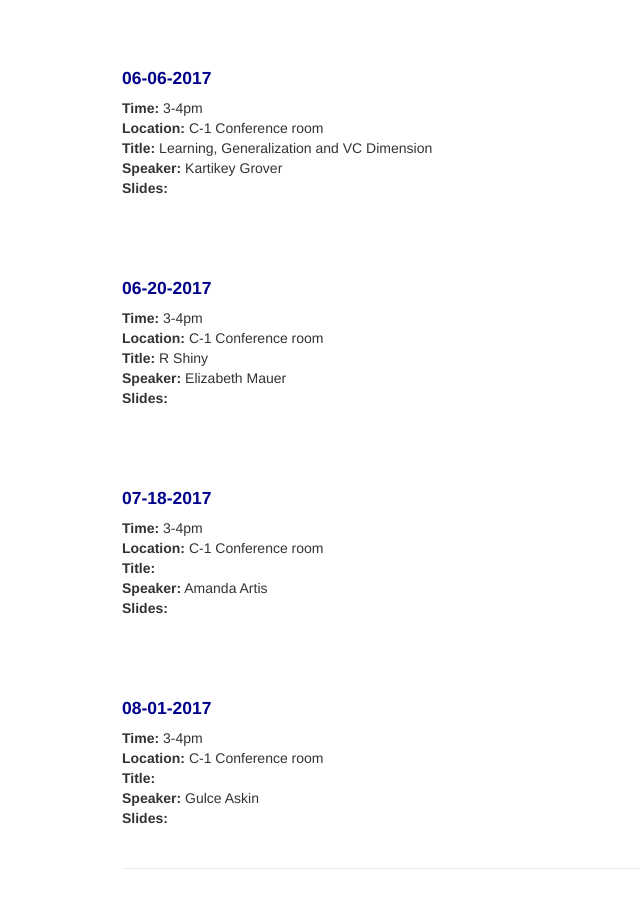
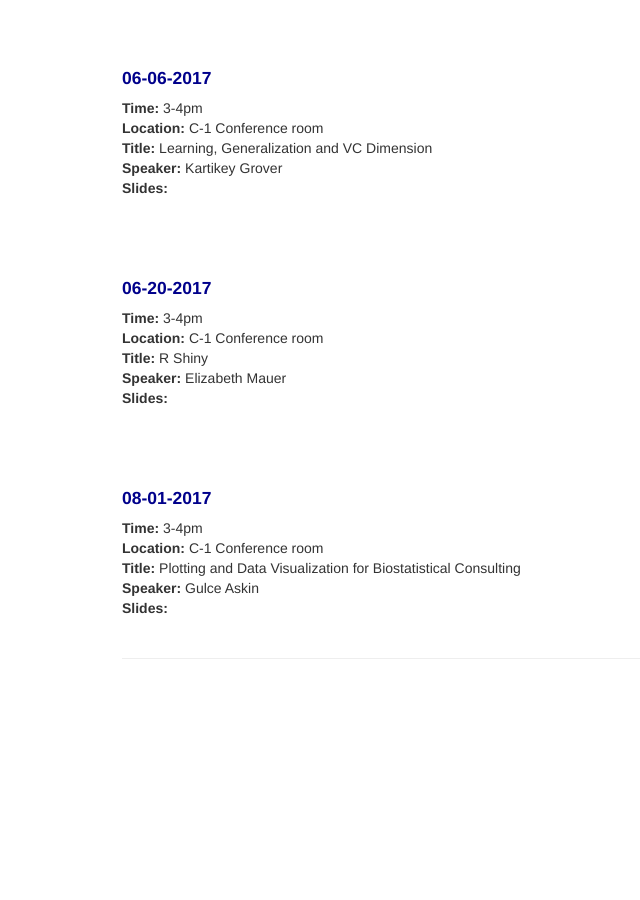
Before and after one commit to ovsavenkov/ovsavenkov.github.io, a Jekyll site: the page built from seminars.md, in a window 1280 px wide and 900 px high, scrolled down 1444 px. Shown: the whole window, without its empty margins (168-808 px from the left). Built offline with Jekyll 4.4.1, drawn with Linux system fonts in a browser that asks for light colours; after the commit the page ends 2134 px from its top, so only the background shows below that.

Commit message:
Add Gulce title

```diff
--- a/seminars.md
+++ b/seminars.md
@@ -94,17 +94,6 @@ description: Division of Biostatistics and Epidemiology Seminars
 **Speaker:** Elizabeth Mauer\\
 **Slides:**
 
-<br>
-<br>
-<br>
-
-#### 07-18-2017
-**Time:** 3-4pm \\
-**Location:** C-1 Conference room \\
-**Title:**    \\
-**Speaker:** Amanda Artis\\
-**Slides:**
-
 
 <br>
 <br>
@@ -113,6 +102,6 @@ description: Division of Biostatistics and Epidemiology Seminars
 #### 08-01-2017
 **Time:** 3-4pm \\
 **Location:** C-1 Conference room \\
-**Title:**    \\
+**Title:** Plotting and Data Visualization for Biostatistical Consulting \\
 **Speaker:** Gulce Askin\\
 **Slides:**
```
Also changed, not shown: links.md (+2 -0 lines).
